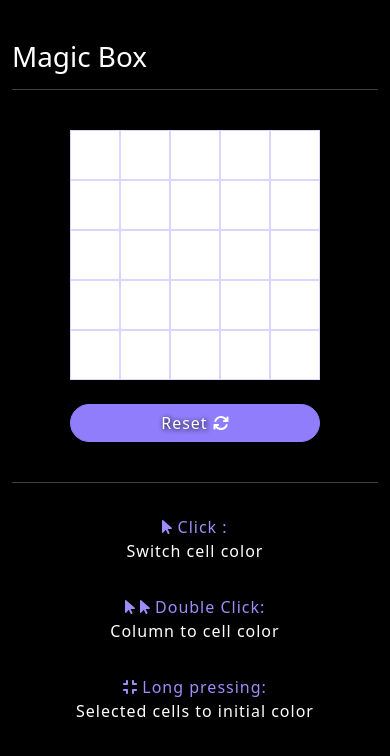
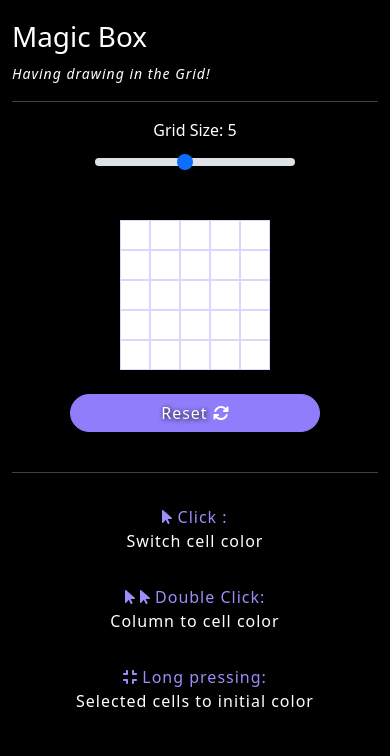
Before and after one commit to dhipgraby/Magic-box, a Next.js app: page / in a window 390 px wide. Shown: the top 756 px of the page. Built offline with nearby package versions, Linux system fonts and the light colour scheme; no server answers.

Commit message:
Full responsive Css

```diff
--- /dev/null
+++ b/components/CreateGridBtn.js
@@ -0,0 +1,21 @@
+import Form from 'react-bootstrap/Form';
+
+export default function CreateGridBtn({
+    handleGridSizeChange,
+    gridSize
+}) {
+    return (
+        <div className="m-auto">
+            <div className="btnDiv">
+                <p className="m-2">Grid Size: {gridSize}</p>
+                <input
+                    type="range" class="form-range" min="1" max="10"
+                    value={gridSize}
+                    onChange={handleGridSizeChange}
+                />
+
+            </div>
+
+        </div>
+    );
+}
--- /dev/null
+++ b/css/Responsive.css
@@ -0,0 +1,47 @@
+@media (max-width: 768px) {
+    .btnDiv {
+        text-align: -webkit-center;
+        margin: auto;
+    }
+
+}
+
+@media (max-width: 720px) {
+    .Grid-cell {
+        width: 40px;
+        height: 40px;
+    }
+
+}
+
+@media (max-width: 580px) {
+    .Grid-cell {
+        width: 35px;
+        height: 35px;
+    }
+
+}
+
+@media (max-width: 390px) {
+    .Grid-cell {
+        width: 30px;
+        height: 30px;
+    }
+
+}
+
+@media (max-width: 320px) {
+    .Grid-cell {
+        width: 25px;
+        height: 25px;
+    }
+
+}
+
+@media (max-width: 280px) {
+    .Grid-cell {
+        width: 20px;
+        height: 20px;
+    }
+
+}
--- a/css/global.css
+++ b/css/global.css
@@ -1,10 +1,19 @@
 body {
     background-color: black;
-    padding-top: 40px;
+    padding-top: 20px;
+}
+
+small {
+    font-style: italic;
+    letter-spacing: 1px;
 }
 
 .mainContainer {
     color: white;
+}
+
+.ta-c {
+    text-align: -webkit-center;
 }
 
 .btnPurple {
@@ -18,7 +27,19 @@ body {
     background-color: rgb(144, 125, 252);
     border-radius: 50px;
     border: 1px solid rgb(144, 125, 252);
+}
 
+.btnDiv {
+    max-width: 200px;
+}
+
+.darkInput {
+    width: 100%;
+    max-width: 250px;
+    background-color: transparent;
+    color: white;
+    font-weight: 500;
+    border: 1px solid rgb(144, 125, 252);
 }
 
 .btnPurple:hover {
--- a/pages/_app.js
+++ b/pages/_app.js
@@ -2,6 +2,7 @@ import "../node_modules/bootstrap/dist/css/bootstrap.min.css";
 import "../css/global.css"
 import "../css/main.css"
 import "../css/Grid.css"
+import "../css/Responsive.css"
 
 import { GlobalProvider } from "helpers/GlobalContext";
 import { SSRProvider } from "react-bootstrap";
--- a/pages/index.js
+++ b/pages/index.js
@@ -1,14 +1,29 @@
 import Grid from "components/Grid"
 import Layout from "components/Layout"
 import Actions from "components/Actions"
+import { useState } from "react"
+import CreateGridBtn from "@/components/CreateGridBtn"
 
 export default function Home() {
+
+  const [gridSize, setGridSize] = useState(5)
+
+  const handleGridSizeChange = (e) => {
+    setGridSize(Number(e.target.value));
+  }
+
   return (
     <Layout>
       <h1>Magic Box</h1>
+      <small>Having drawing in the Grid!</small>
       <hr />
-      <Grid gridSize={5} />
+      <CreateGridBtn
+        handleGridSizeChange={handleGridSizeChange}
+        gridSize={gridSize}
+      />
+      <Grid gridSize={gridSize} />
       <hr />
+
       <Actions />
     </Layout>
   )
```
